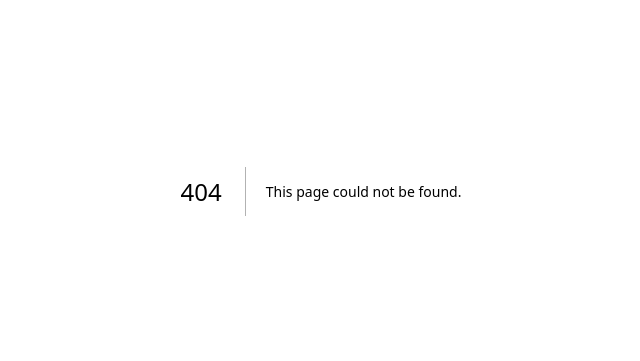
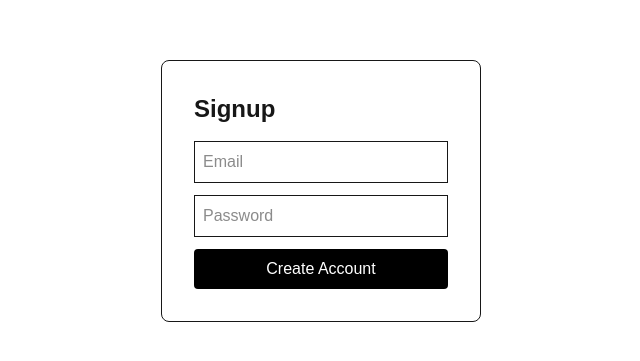
Before and after one commit to priyamaathur/Calorie-Ai, a Next.js app: page /signup in a window 1280 px wide. Before the commit this address had no page. Shown: the part 209-570 px from the top of the page, without its empty margins (319-959 px from the left). Built offline with nearby package versions, Linux system fonts and the light colour scheme; no server answers.

Commit message:
Authentication, signup, login, and dashboard createdd and implemented

```diff
--- /dev/null
+++ b/app/dashboard/page.tsx
@@ -0,0 +1,29 @@
+"use client"
+
+import { useEffect } from "react"
+import { useRouter } from "next/navigation"
+import { supabase } from "@/lib/supabaseClient"
+
+export default function Dashboard() {
+  const router = useRouter()
+
+  useEffect(() => {
+    const checkUser = async () => {
+      const { data } = await supabase.auth.getUser()
+
+      if (!data.user) {
+        router.push("/login")
+      }
+    }
+
+    checkUser()
+  }, [])
+
+  return (
+    <div className="flex min-h-screen items-center justify-center">
+      <h1 className="text-3xl font-bold">
+        Welcome to Calorie AI Dashboard
+      </h1>
+    </div>
+  )
+}
--- /dev/null
+++ b/app/login/page.tsx
@@ -0,0 +1,56 @@
+"use client"
+
+import { useState } from "react"
+import { supabase } from "@/lib/supabaseClient"
+import { useRouter } from "next/navigation"
+
+export default function LoginPage() {
+  const router = useRouter()
+
+  const [email, setEmail] = useState("")
+  const [password, setPassword] = useState("")
+
+  const handleLogin = async () => {
+    const { data, error } = await supabase.auth.signInWithPassword({
+      email,
+      password,
+    })
+
+    if (error) {
+      alert(error.message)
+      return
+    }
+
+    alert("Login successful!")
+    router.push("/dashboard")
+  }
+
+  return (
+    <div className="flex min-h-screen items-center justify-center">
+      <div className="p-8 border rounded-lg w-80">
+        <h1 className="text-2xl font-bold mb-4">Login</h1>
+
+        <input
+          className="border p-2 w-full mb-3"
+          type="email"
+          placeholder="Email"
+          onChange={(e) => setEmail(e.target.value)}
+        />
+
+        <input
+          className="border p-2 w-full mb-3"
+          type="password"
+          placeholder="Password"
+          onChange={(e) => setPassword(e.target.value)}
+        />
+
+        <button
+          onClick={handleLogin}
+          className="bg-black text-white w-full p-2 rounded"
+        >
+          Login
+        </button>
+      </div>
+    </div>
+  )
+}
--- /dev/null
+++ b/app/signup/page.tsx
@@ -0,0 +1,59 @@
+"use client"
+
+console.log("SUPABASE URL:", process.env.NEXT_PUBLIC_SUPABASE_URL)
+console.log("SUPABASE KEY:", process.env.NEXT_PUBLIC_SUPABASE_ANON_KEY)
+
+import { useState } from "react"
+import { supabase } from "@/lib/supabaseClient"
+import { useRouter } from "next/navigation"
+
+export default function SignupPage() {
+  const router = useRouter()
+
+  const [email, setEmail] = useState("")
+  const [password, setPassword] = useState("")
+
+  const handleSignup = async () => {
+    const { data, error } = await supabase.auth.signUp({
+      email,
+      password,
+    })
+
+    if (error) {
+      alert(error.message)
+      return
+    }
+
+    alert("Signup successful!")
+    router.push("/login")
+  }
+
+  return (
+    <div className="flex min-h-screen items-center justify-center">
+      <div className="p-8 border rounded-lg w-80">
+        <h1 className="text-2xl font-bold mb-4">Signup</h1>
+
+        <input
+          className="border p-2 w-full mb-3"
+          type="email"
+          placeholder="Email"
+          onChange={(e) => setEmail(e.target.value)}
+        />
+
+        <input
+          className="border p-2 w-full mb-3"
+          type="password"
+          placeholder="Password"
+          onChange={(e) => setPassword(e.target.value)}
+        />
+
+        <button
+          onClick={handleSignup}
+          className="bg-black text-white w-full p-2 rounded"
+        >
+          Create Account
+        </button>
+      </div>
+    </div>
+  )
+}
--- /dev/null
+++ b/lib/supabaseClient.ts
@@ -0,0 +1,6 @@
+import { createClient } from '@supabase/supabase-js'
+
+export const supabase = createClient(
+  process.env.NEXT_PUBLIC_SUPABASE_URL!,
+  process.env.NEXT_PUBLIC_SUPABASE_ANON_KEY!
+)
--- a/package.json
+++ b/package.json
@@ -9,6 +9,7 @@
     "lint": "eslint"
   },
   "dependencies": {
+    "@supabase/auth-helpers-nextjs": "^0.15.0",
     "@supabase/supabase-js": "^2.98.0",
     "axios": "^1.13.6",
     "next": "16.1.6",
```
Also changed, not shown: 1 other file (tests, documents, lock files or other folders).
